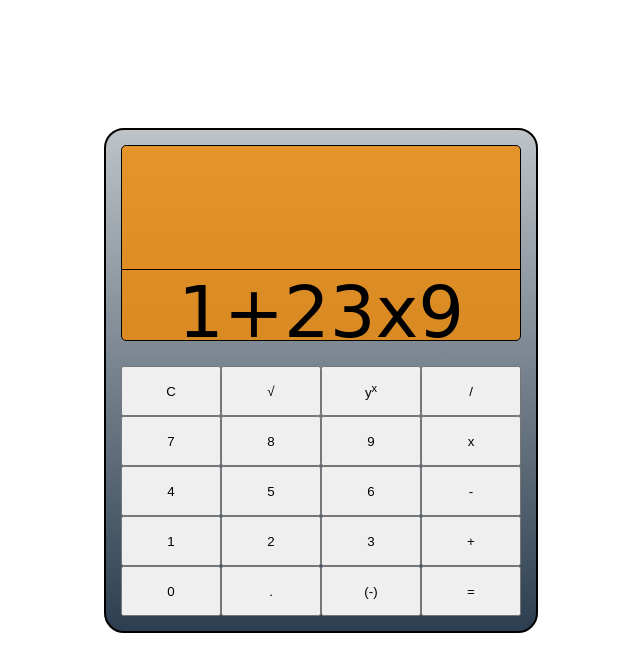
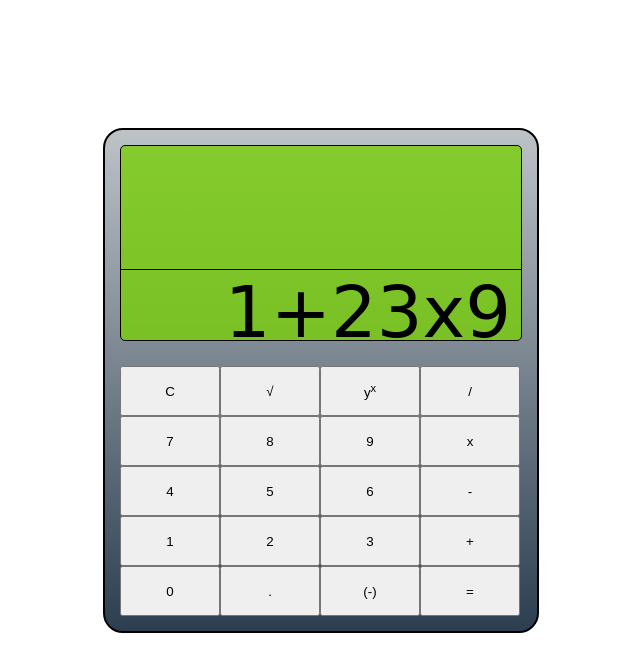
Before and after one commit to jodokusquack/calculator, a website: page index.html in a window 1280 px wide. Shown: the whole page, without its empty margins (319-959 px from the left). Drawn offline with Linux system fonts and the light colour scheme; a web font is replaced by a local one.

Commit message:
Change styles for history

```diff
--- a/styles.css
+++ b/styles.css
@@ -27,7 +27,7 @@ body {
   border: 1px solid black;
   border-radius: 5px;
   margin-bottom: 25px;
-  background: rgba(240, 138, 6, 0.8);
+  background: rgba(121, 207, 9, 0.8);
 }
 
 
@@ -35,10 +35,12 @@ body {
   height: 123px;
   display: table-cell;
   vertical-align: bottom;
+  width: 400px;
 }
 
 #display .container {
   max-height: 123px;
+  width: 100%;
   overflow: auto;
 }
 
@@ -49,12 +51,15 @@ body {
   font-size: 30px;
   border-top: 1px solid rgb(104, 92, 92);
   display: block;
+  padding-right: 15px;
 }
 
 #display .expression {
   border-top: 1px solid rgb(0, 0, 0);
   font-size: 72px;
   height: 70px;
+  text-align: right;
+  padding-right: 10px;
 }
 
 
```
